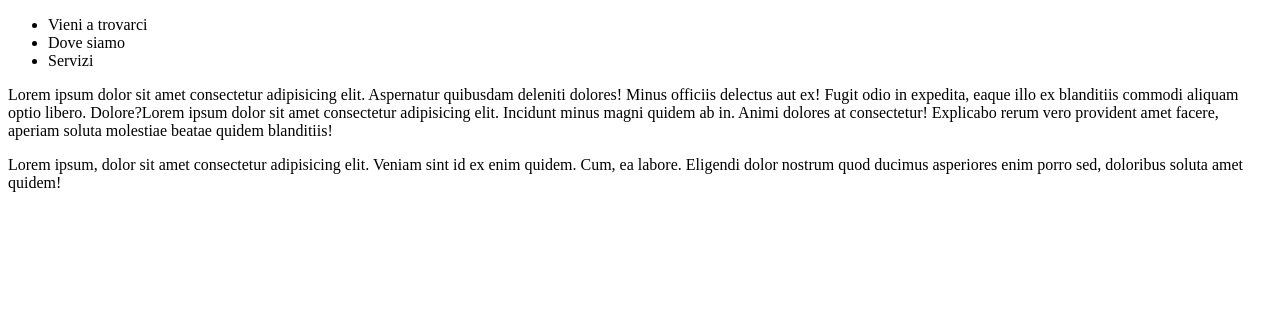
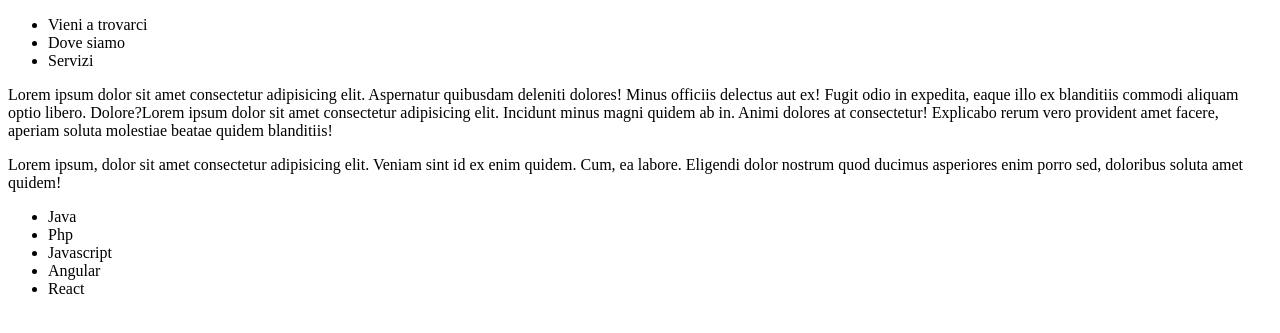
Before and after one commit to Marcofa87/ProvaGit2, a plain HTML site: page index.html in a window 1280 px wide. Shown: the part 105-438 px from the top of the page. Drawn offline with Linux system fonts and the light colour scheme.

Commit message:
Add new list

```diff
--- a/index.html
+++ b/index.html
@@ -18,5 +18,12 @@
         <p>Lorem ipsum dolor sit amet consectetur adipisicing elit. Aspernatur quibusdam deleniti dolores! Minus officiis delectus aut ex! Fugit odio in expedita, eaque illo ex blanditiis commodi aliquam optio libero. Dolore?Lorem ipsum dolor sit amet consectetur adipisicing elit. Incidunt minus magni quidem ab in. Animi dolores at consectetur! Explicabo rerum vero provident amet facere, aperiam soluta molestiae beatae quidem blanditiis!</p>
         <p>Lorem ipsum, dolor sit amet consectetur adipisicing elit. Veniam sint id ex enim quidem. Cum, ea labore. Eligendi dolor nostrum quod ducimus asperiores enim porro sed, doloribus soluta amet quidem!</p>
     </aside>
+    <ul>
+        <li>Java</li>
+        <li>Php</li>
+        <li>Javascript</li>
+        <li>Angular</li>
+        <li>React</li>
+    </ul>
 </body>
 </html>
```
